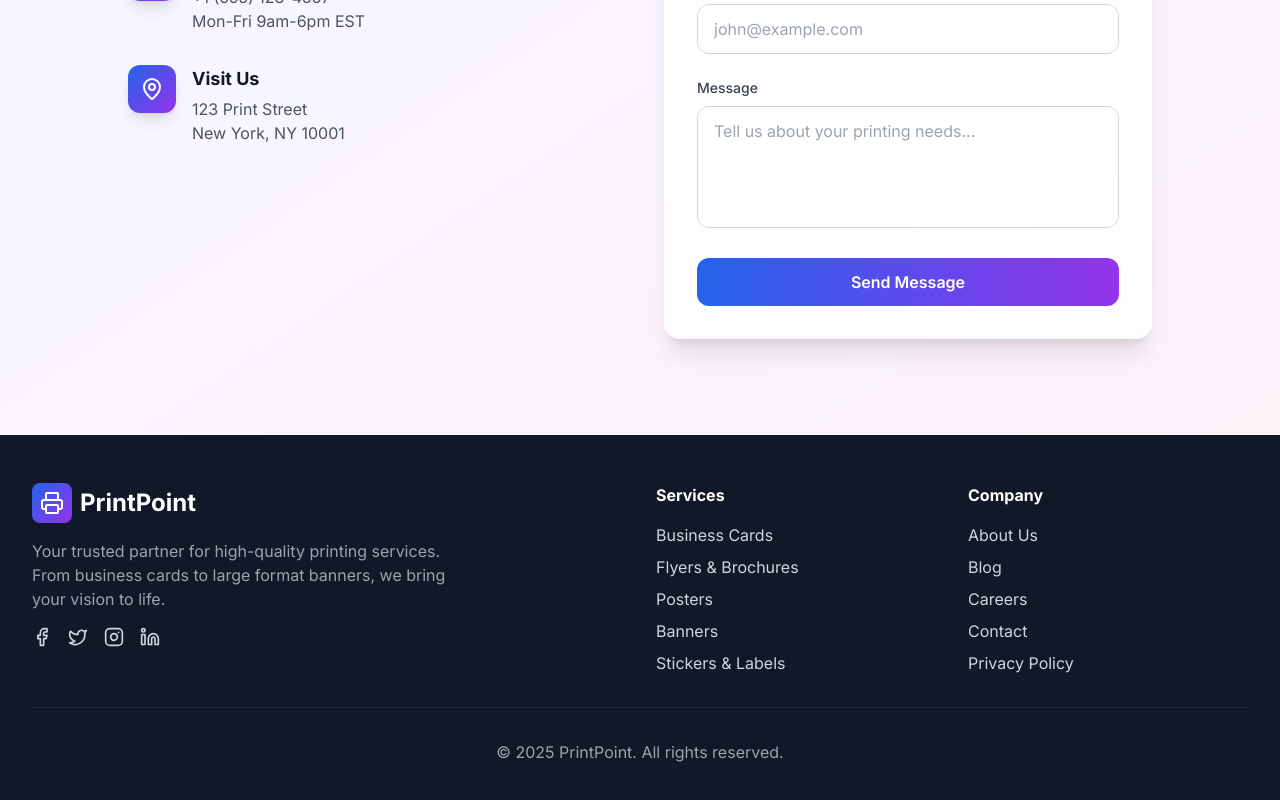
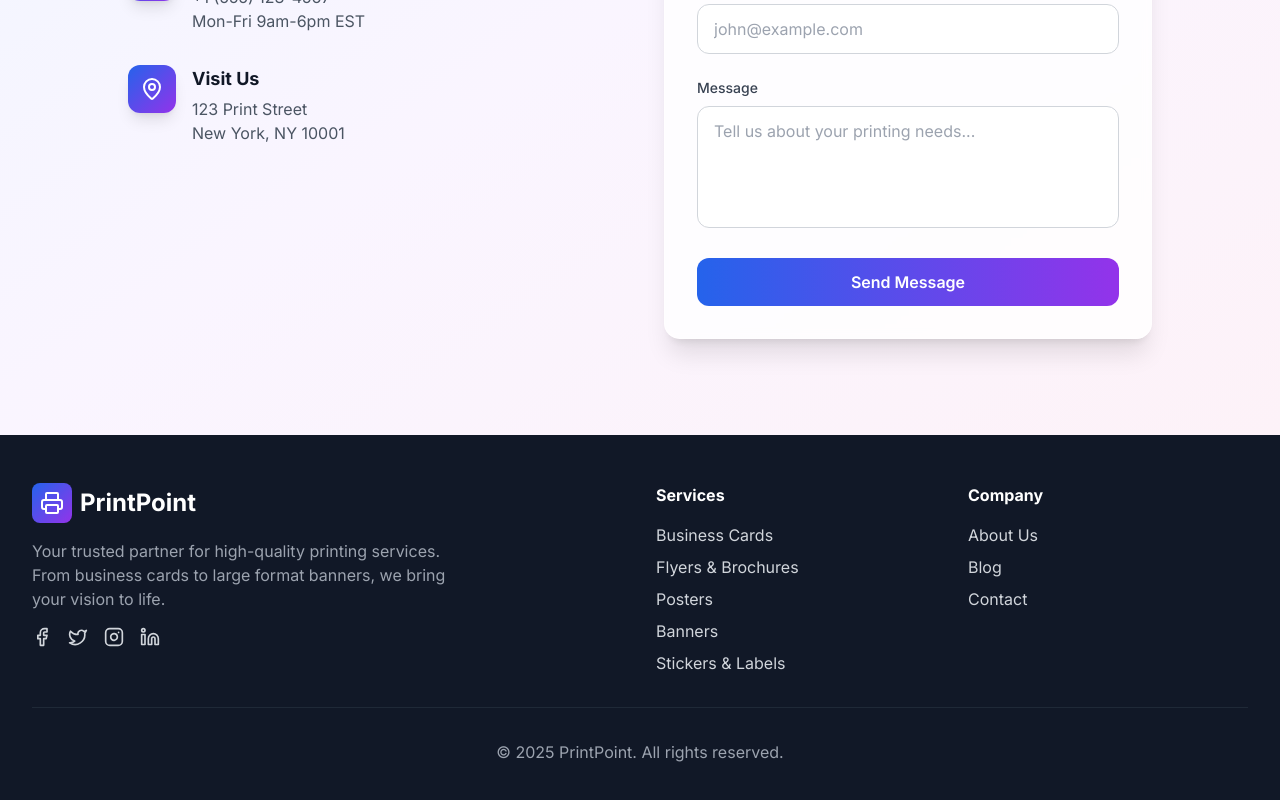
Before and after one commit to dineshc227/Printpointnew, a React (Vite) app: page / in a window 1280 px wide. Shown: the part 3761-4561 px from the top of the page. Built offline with nearby package versions, Linux system fonts and the light colour scheme.

Commit message:
footer update

```diff
--- a/src/react-app/components/Footer.tsx
+++ b/src/react-app/components/Footer.tsx
@@ -49,9 +49,7 @@ export default function Footer() {
             <ul className="space-y-2">
               <li><a href="#" className="hover:text-blue-400 transition-colors">About Us</a></li>
               <li><a href="#" className="hover:text-blue-400 transition-colors">Blog</a></li>
-              <li><a href="#" className="hover:text-blue-400 transition-colors">Careers</a></li>
               <li><a href="#contact" className="hover:text-blue-400 transition-colors">Contact</a></li>
-              <li><a href="#" className="hover:text-blue-400 transition-colors">Privacy Policy</a></li>
             </ul>
           </div>
         </div>
```
Also changed, not shown: 1 other file (tests, documents, lock files or other folders).
